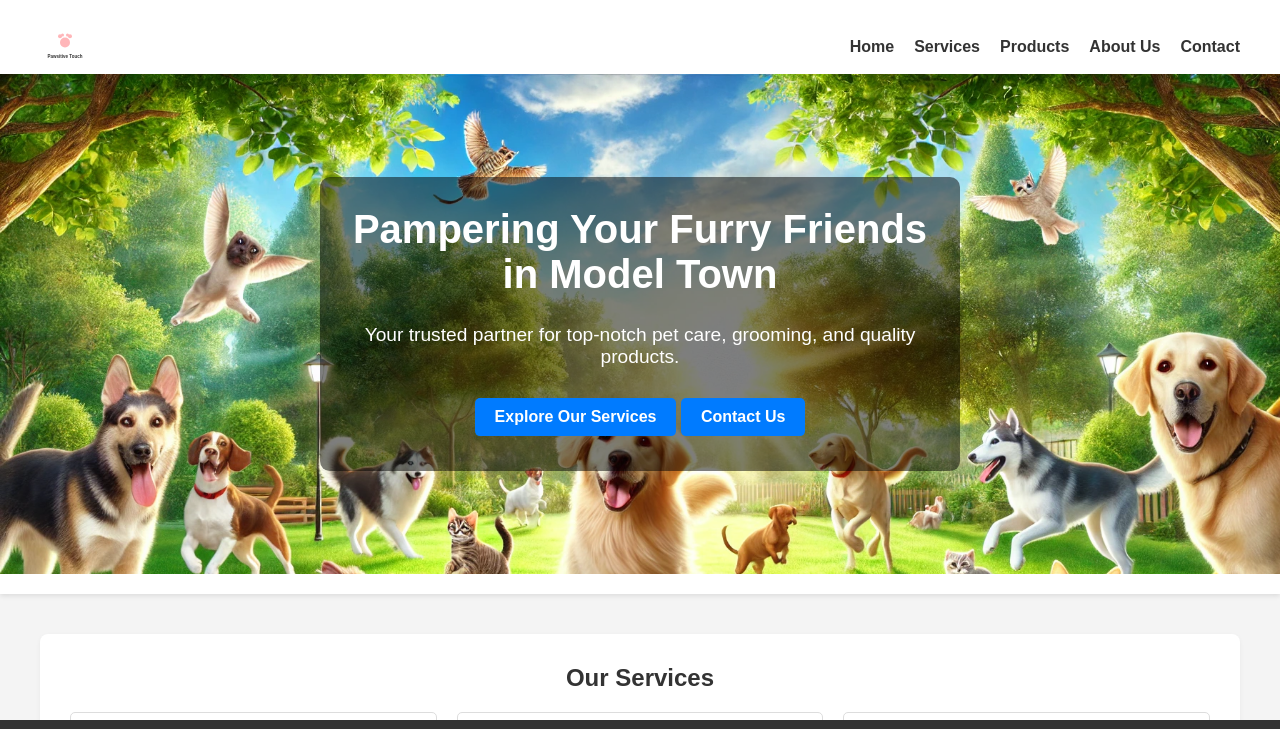
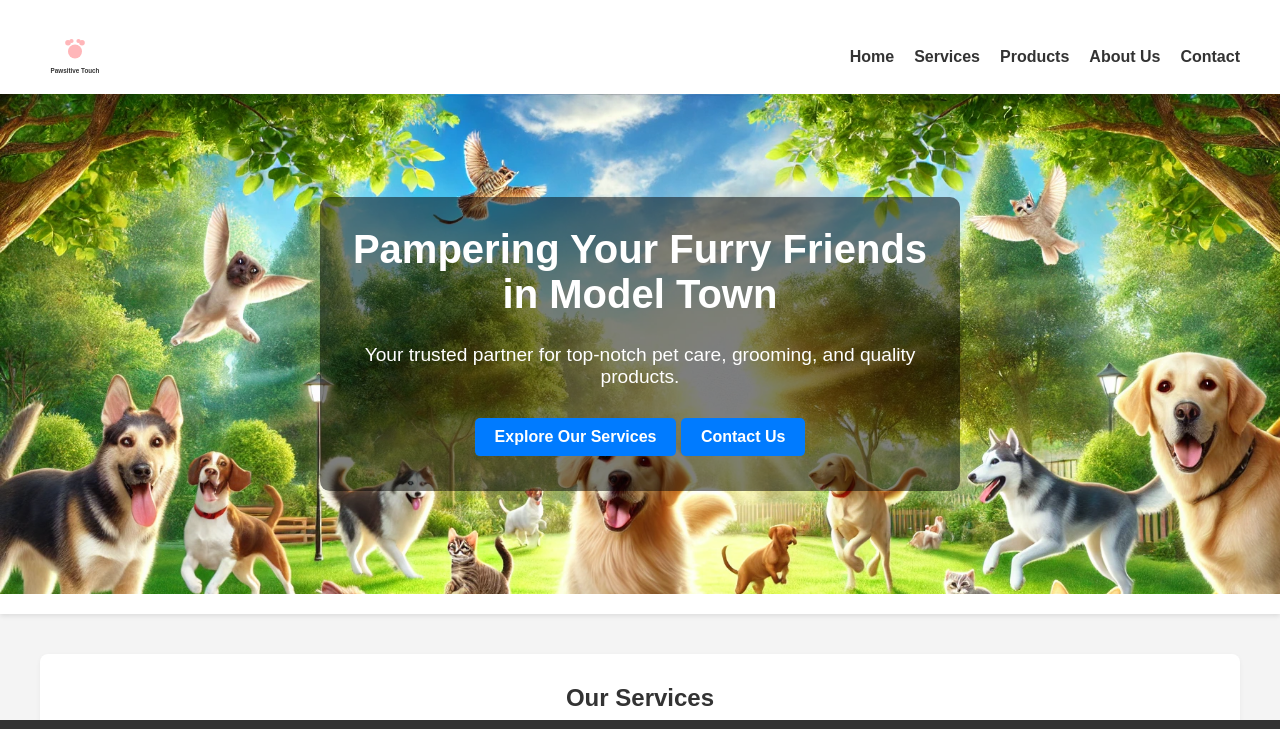
Before and after one commit to agrawalshubh/pawsitive-touch, a plain HTML site: page index.html in a window 1280 px wide. Shown: the top 729 px of the page. Drawn offline with Linux system fonts and the light colour scheme.

Commit message:
Update style.css

```diff
--- a/css/style.css
+++ b/css/style.css
@@ -22,7 +22,7 @@ nav {
 }
 
 .logo img {
-    height: 50px;
+    height: 70px; /* Increased the height to make the logo bigger */
 }
 
 nav ul {
```
